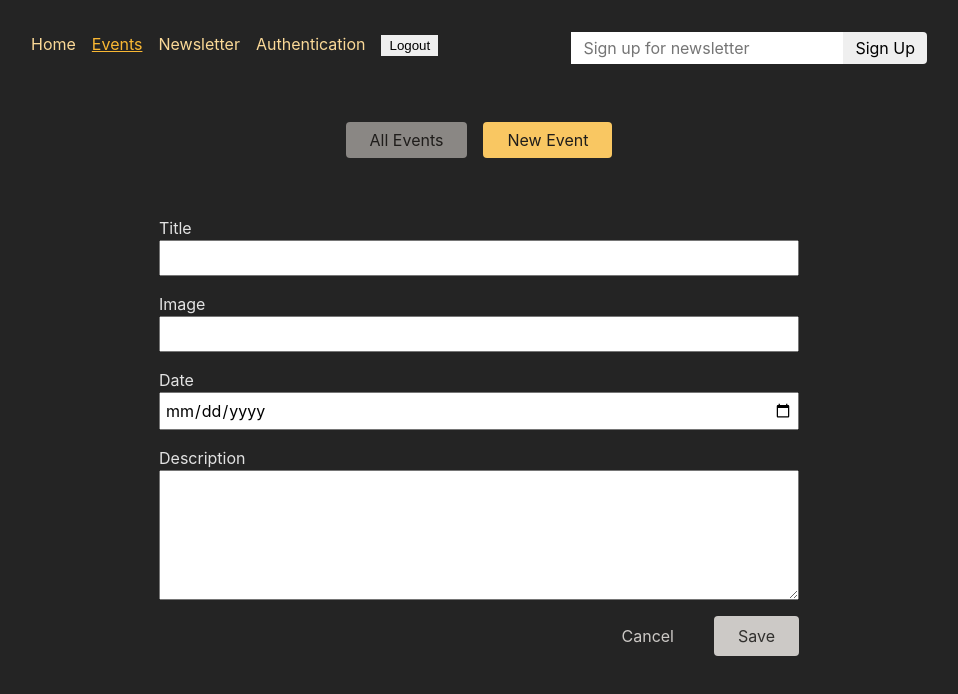
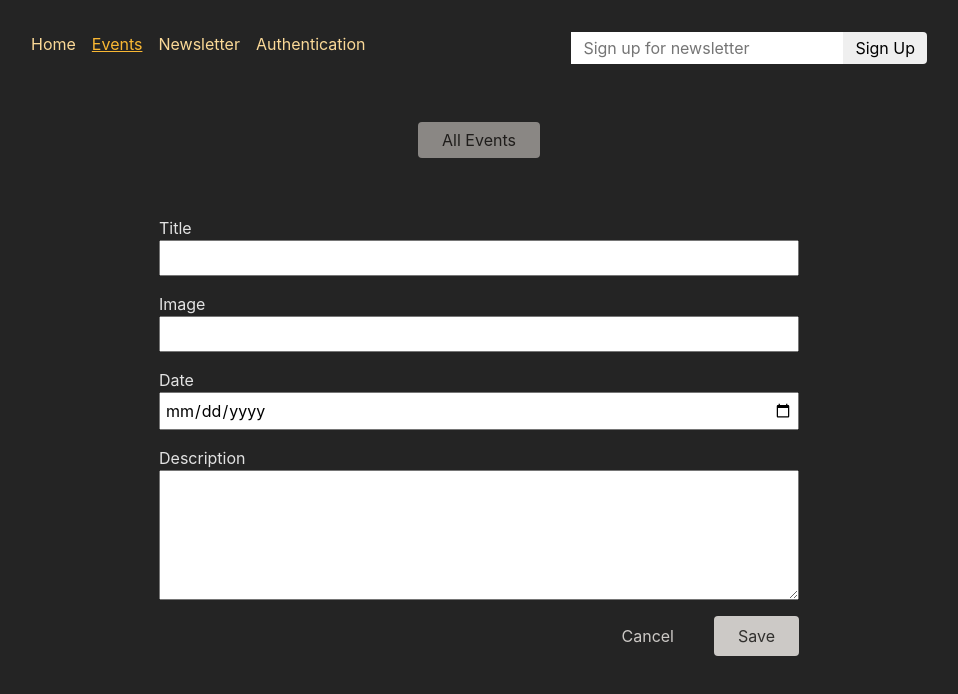
Before and after one commit to matekuna92/react-router-sendfetchdata, a React (Create React App) app in the folder frontend/: page /events/new in a window 1280 px wide. Shown: the top 694 px of the page, without its empty margins (161-1119 px from the left). Built offline with nearby package versions, Linux system fonts and the light colour scheme.

Commit message:
display buttons, nav items based on login status

```diff
--- a/frontend/src/App.js
+++ b/frontend/src/App.js
@@ -18,6 +18,7 @@ import NewsLetter, { action as newsLetterAction } from './components/NewsLetter'
 import Authentication from './components/Authentication';
 import { action as userAuthAction } from './components/Authentication';
 import { action as logoutAction } from './components/Logout';
+import { loadToken as tokenLoader } from './util/authToken';
 
 
 // Challenge / Exercise
@@ -47,6 +48,9 @@ import { action as logoutAction } from './components/Logout';
 // that's the closest errorElement which will be displayed
 const router = createBrowserRouter([
     {path: '/', element: <RootLayout />,
+    // get token on root path, so all subroutes can also access the logged in/off status
+    loader: tokenLoader,
+    id: 'root',
     errorElement: <Error />,
     children: [
         {index: true, element: <HomePage />},
--- a/frontend/src/components/EventForm.js
+++ b/frontend/src/components/EventForm.js
@@ -3,7 +3,7 @@ import React from 'react';
 import { Form, useNavigate, useNavigation, useActionData, redirect } from 'react-router-dom';
 
 import classes from './EventForm.module.css';
-import {getAuthToken} from "../util/authToken";
+import { getAuthToken } from "../util/authToken";
 
 function EventForm({ method, event }) {
   const navigate = useNavigate();
--- a/frontend/src/components/EventItem.js
+++ b/frontend/src/components/EventItem.js
@@ -1,10 +1,11 @@
 import React from 'react';
-import { Link, useSubmit } from 'react-router-dom';
+import { Link, useSubmit, useRouteLoaderData } from 'react-router-dom';
 
 import classes from './EventItem.module.css';
 
 function EventItem({ event }) {
 	const submit = useSubmit();
+  const token = useRouteLoaderData('root');
 
   function startDeleteHandler() {
   	const proceed = window.confirm('Are you sure you want to delete item?');
@@ -21,10 +22,12 @@ function EventItem({ event }) {
       <h1>{event.title}</h1>
       <time>{event.date}</time>
       <p>{event.description}</p>
-      <menu className={classes.actions}>
-        <Link to='edit'>Edit</Link>
-        <button onClick={startDeleteHandler}>Delete</button>
-      </menu>
+      {token &&
+        <menu className={classes.actions}>
+          <Link to='edit'>Edit</Link>
+          <button onClick={startDeleteHandler}>Delete</button>
+        </menu>
+      }
     </article>
   );
 }
--- a/frontend/src/components/EventsNavigation.js
+++ b/frontend/src/components/EventsNavigation.js
@@ -1,10 +1,12 @@
 import React from 'react';
 
-import { NavLink } from 'react-router-dom';
+import { NavLink, useRouteLoaderData } from 'react-router-dom';
 import classes from './EventsNavigation.module.css';
 
 // end prop marks the end of NavLink, so class wont be active on events/new, only on /events route
 function EventsNavigation() {
+  const token = useRouteLoaderData('root');
+
   return (
     <header className={classes.header}>
       <nav>
@@ -12,9 +14,11 @@ function EventsNavigation() {
           <li>
             <NavLink to='/events' className={({ isActive }) => isActive ? classes.active : undefined} end>All Events</NavLink>
           </li>
+          {token &&
           <li>
             <NavLink to='/events/new' className={({ isActive }) => isActive ? classes.active : undefined}>New Event</NavLink>
           </li>
+          }
         </ul>
       </nav>
     </header>
--- a/frontend/src/components/MainNavigation.js
+++ b/frontend/src/components/MainNavigation.js
@@ -1,12 +1,14 @@
 import React from 'react';
 
-import {Form, NavLink} from 'react-router-dom';
+import { Form, NavLink, useRouteLoaderData } from 'react-router-dom';
 
 import classes from './MainNavigation.module.css';
 import logoutClasses from './Logout.module.css';
 import NewsLetterSignup from './NewsLetterSignup';
 
 const MainNavigation = () => {
+  const token = useRouteLoaderData('root');
+
   return (
     <header className={classes.header}>
       <nav>
@@ -20,14 +22,18 @@ const MainNavigation = () => {
           <li>
             <NavLink to='/newsletter' className={({ isActive }) => isActive ? classes.active : undefined}>Newsletter</NavLink>
           </li>
-          <li>
-            <NavLink to='/auth' className={({ isActive }) => isActive ? classes.active : undefined}>Authentication</NavLink>
-          </li>
+          {!token &&
+            <li>
+              <NavLink to='/auth' className={({ isActive }) => isActive ? classes.active : undefined}>Authentication</NavLink>
+            </li>
+          }
+          {token &&
           <li>
             <Form action='/logout' method='POST'>
                 <button className={logoutClasses.logout}>Logout</button>
             </Form>
           </li>
+          }
         </ul>
       </nav>
       <NewsLetterSignup />
--- a/frontend/src/util/authToken.js
+++ b/frontend/src/util/authToken.js
@@ -3,3 +3,7 @@ export const getAuthToken = () => {
 
     return token;
 }
+
+export const loadToken = () => {
+    return getAuthToken();
+}
```
